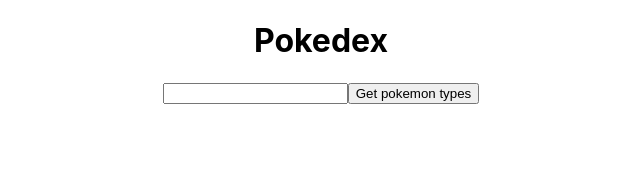
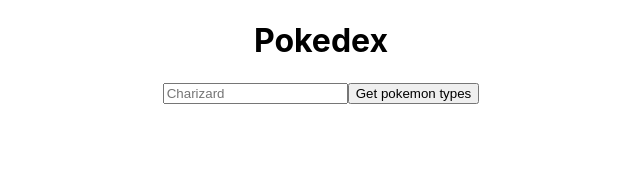
Before and after one commit to MateoCetti/ing-soft-3-tif-front, a React (Create React App) app: page / in a window 1280 px wide. Shown: the top 173 px of the page, without its empty margins (319-959 px from the left). Built offline with nearby package versions, Linux system fonts and the light colour scheme.

Commit message:
Add input placeholder

```diff
--- a/src/App.js
+++ b/src/App.js
@@ -17,6 +17,7 @@
       <input
           type="text"
           value={queryName}
+          placeholder="Charizard"
           onChange={(e) => setQueryName(e.target.value)}
         />
       <button type="submit">Get pokemon types</button>
```
